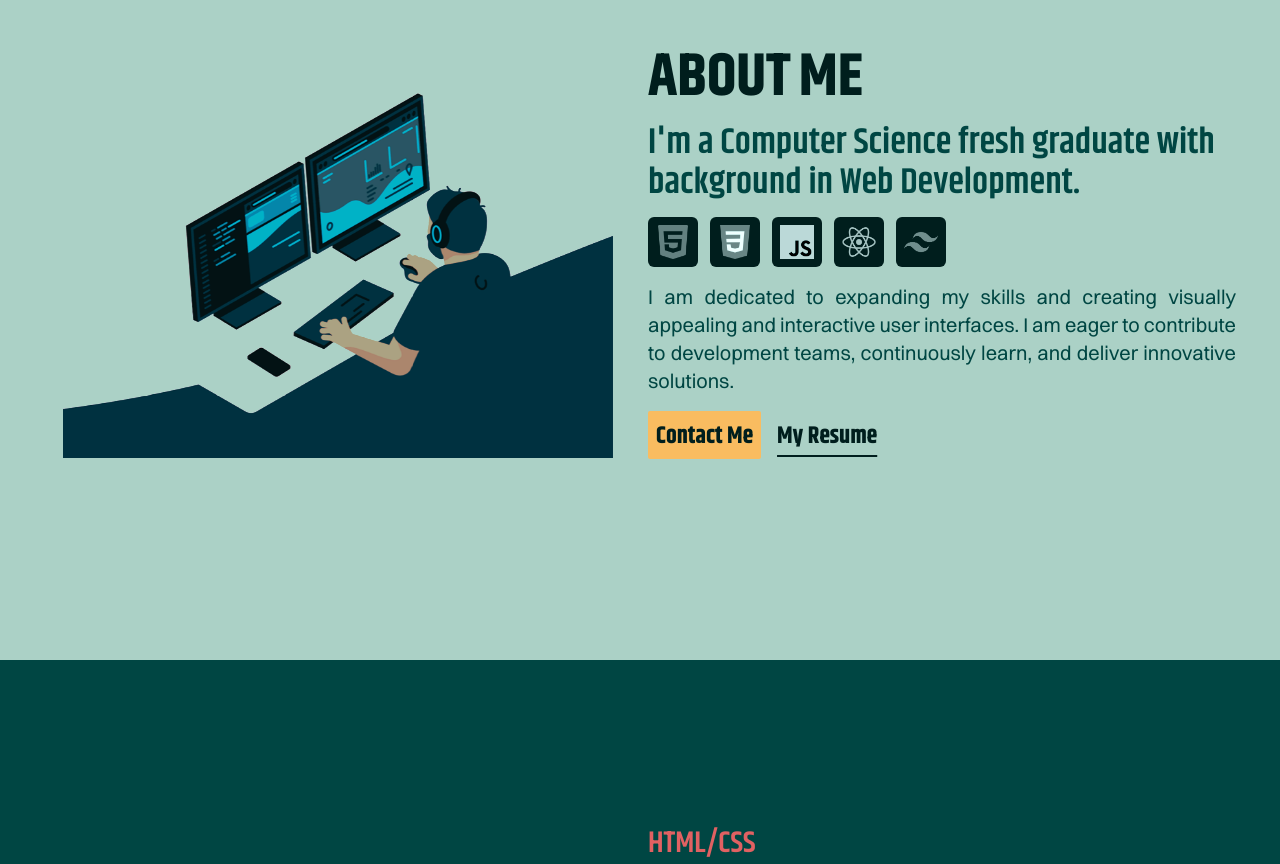
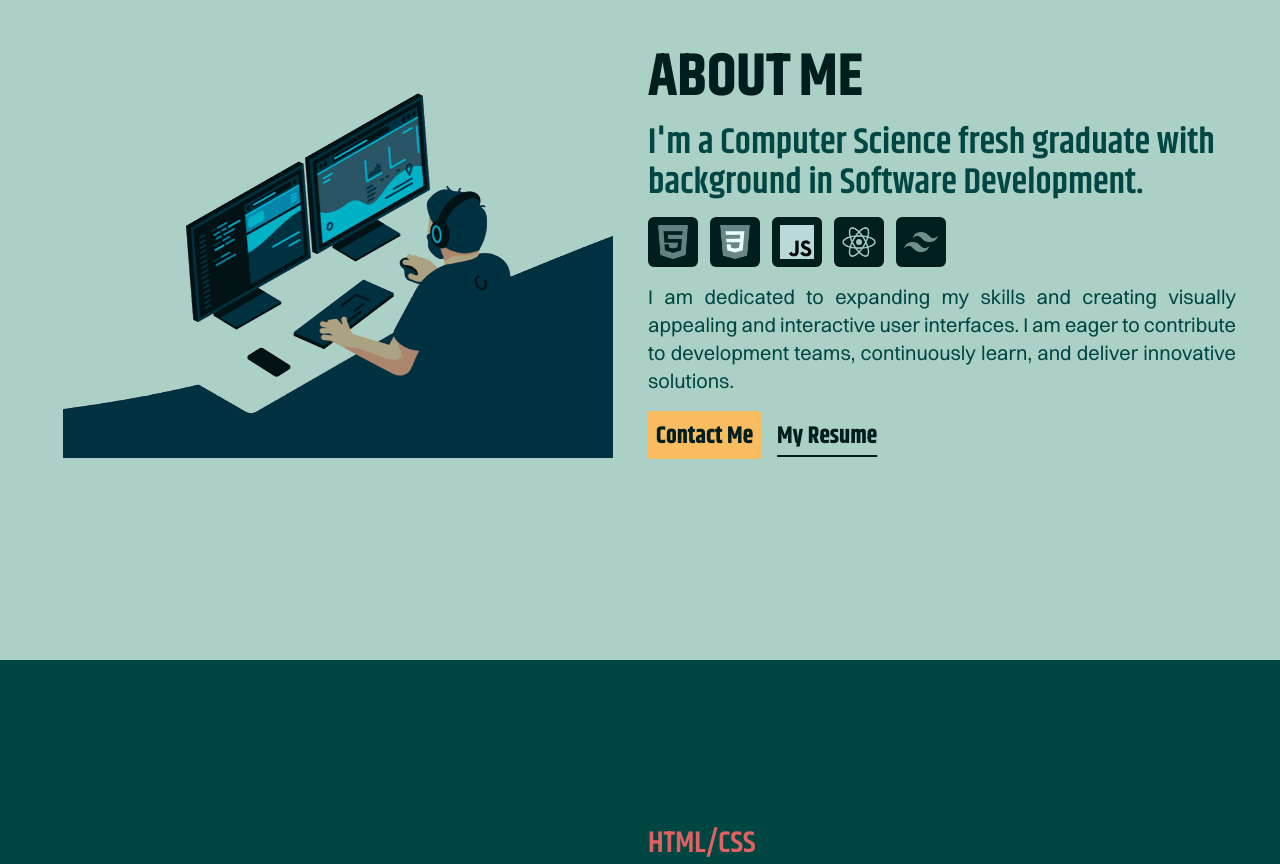
Before and after one commit to rvnrngl/my-portfolio, a React (Vite) app: page / in a window 1280 px wide. Shown: the part 940-1804 px from the top of the page. Built offline with nearby package versions, Linux system fonts and the light colour scheme.

Commit message:
updated resume

```diff
--- a/src/components/About.jsx
+++ b/src/components/About.jsx
@@ -95,7 +95,7 @@ const About = () => {
               </span>
             </h2>
             <h3 className="text-xl sm:text-2xl md:text-3xl lg:text-4xl mx-auto max-w-[400px] lg:max-w-[600px] font-medium lg:font-semibold mb-4">
-              I'm a Computer Science fresh graduate with background in Web
+              I'm a Computer Science fresh graduate with background in Software
               Development.
             </h3>
             <div className="mb-4 mx-auto lg:mx-0 gap-1 sm:gap-3 flex justify-center lg:justify-start items-center max-w-[400px] lg:max-w-[600px]">
```
Also changed, not shown: 1 other file (tests, documents, lock files or other folders).
